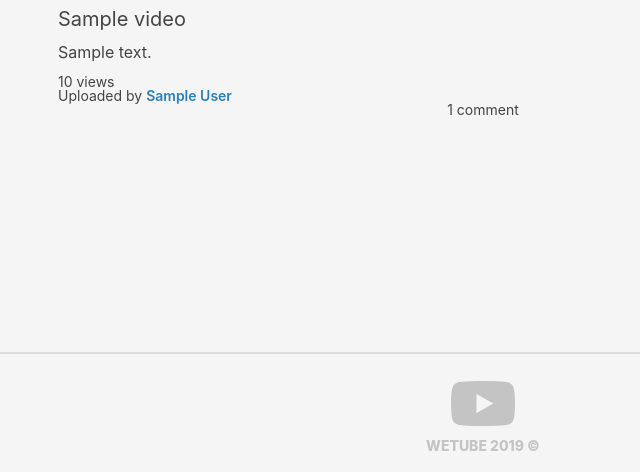
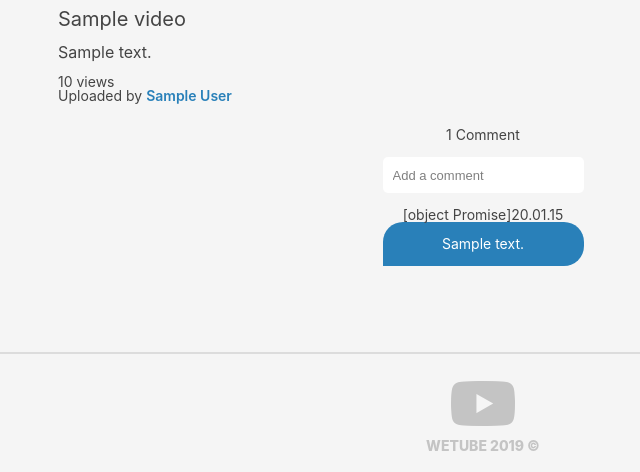
Before and after one commit to Jin-hoKim/Wetube, a Node server app: page /videos/600000000000000000000001 in a window 1280 px wide. Shown: the part 328-800 px from the top of the page, without its empty margins (157-797 px from the left). Run offline with Node 20, Linux system fonts and the light colour scheme; tables that the repository leaves empty hold one stand-in row (values such as "Sample post"); some libraries are stand-ins or nearby versions.

Commit message:
comment 화면에 보여주기, 스타일 적용, // comment 작성자 이름 왜 안나오는가..???

```diff
--- a/assets/js/main.js
+++ b/assets/js/main.js
@@ -1,3 +1,4 @@
 import "../scss/styles.scss";
 import "./videoPlayer.js";
 import "./videoRecorder.js";
+import "./addComment.js";
--- a/assets/scss/pages/videoDetail.scss
+++ b/assets/scss/pages/videoDetail.scss
@@ -41,13 +41,34 @@
                 color: #2980b9;
             }
         }
+    }
 
-        .video__comments {
-            margin-top: 25px;
+    .video__comments {
+        text-align: center;
+        margin-top: 25px;
 
-            .view__comment-number {
-                font-size: 18px;
+        .view__comment-number {
+            font-size: 18px;
+        }
+
+        .add__comment {
+            margin-top: 15px;
+            margin-bottom: 15px;
+        }
+
+        .video__comments-list {
+            li {
+                background-color: #2980b9;
+                color: white;
+                padding: 15px;
+                border-radius: 20px;
+                border-bottom-left-radius: 0px;
+
+                &:not(:last-child) {
+                    margin-bottom: 10px;
+                }
             }
         }
     }
+
 }
--- a/controllers/videoController.js
+++ b/controllers/videoController.js
@@ -1,5 +1,7 @@
 import routes from "../routes";
+import User from "../models/User";
 import Video from "../models/Video";
+import Comment from "../models/Comment";
 
 export const home = async (req, res) => {
 	// res.send("Home");
@@ -82,10 +84,33 @@
 	} = req;
 
 	try {
-		const video = await Video.findById(id).populate("creator");
+		const video = await Video.findById(id)
+			.populate("creator")
+			.populate("comments");
 		res.render("videoDetail.pug", {
 			pageTitle: video.title,
-			video
+			video,
+			dateFormat: dateString => {
+				const d = new Date(dateString);
+				// d.dateFormat("YY/MM/DD");
+				const yy = d
+					.getFullYear()
+					.toString()
+					.substr(2);
+				const mm = d.getMonth() + 1;
+				const dd = d.getDate();
+
+				return `${yy}.${mm < 10 ? `0${mm}` : mm}.${dd < 10 ? `0${dd}` : dd}`;
+			},
+			getCreator: async userId => {
+				try {
+					const u = await User.findById(userId);
+					console.log(u.name);
+					return u.email;
+				} catch (err) {
+					console.log(err);
+				}
+			}
 		});
 	} catch (error) {
 		console.log("--------------------------------------------");
@@ -178,3 +203,26 @@
 		res.end();
 	}
 };
+
+export const postAddComment = async (req, res) => {
+	const {
+		params: { id },
+		body: { comment },
+		user
+	} = req;
+
+	try {
+		const video = await Video.findById(id);
+		const newComment = await Comment.create({
+			text: comment,
+			creator: user.id
+		});
+		video.comments.push(newComment.id);
+		video.save();
+	} catch (error) {
+		console.log(error);
+		res.status(400);
+	} finally {
+		res.end();
+	}
+};
--- a/routers/apiRouter.js
+++ b/routers/apiRouter.js
@@ -1,9 +1,10 @@
 import express from "express";
 import routes from "../routes";
-import { postRegistView } from "../controllers/videoController";
+import { postRegistView, postAddComment } from "../controllers/videoController";
 
 const apiRouter = express.Router();
 
 apiRouter.post(routes.registerView, postRegistView);
+apiRouter.post(routes.addComment, postAddComment);
 
 export default apiRouter;
--- a/routes.js
+++ b/routes.js
@@ -37,6 +37,9 @@
 const API = "/api";
 const REGISTER_VIEW = "/:id/view";
 
+// comment
+const ADD_COMMENT = "/:id/comment";
+
 const routes = {
 	home: HOME,
 	join: JOIN,
@@ -74,7 +77,8 @@
 	instagramCallback: INSTAGRAM_CALLBACK,
 
 	api: API,
-	registerView: REGISTER_VIEW
+	registerView: REGISTER_VIEW,
+	addComment: ADD_COMMENT
 };
 
 export default routes;
--- a/static/styles.css
+++ b/static/styles.css
@@ -845,7 +845,23 @@
       font-size: 14px;
       font-weight: 600;
       color: #2980b9; }
-    .video-detail__container .video__info .video__comments {
-      margin-top: 25px; }
-      .video-detail__container .video__info .video__comments .view__comment-number {
-        font-size: 18px; }
+  .video-detail__container .video__comments {
+    text-align: center;
+    margin-top: 25px; }
+    .video-detail__container .video__comments .view__comment-number {
+      font-size: 18px; }
+    .video-detail__container .video__comments .add__comment {
+      margin-top: 15px;
+      margin-bottom: 15px; }
+    .video-detail__container .video__comments .video__comments-list li {
+      background-color: #2980b9;
+      color: white;
+      padding: 15px;
+      -webkit-border-radius: 20px;
+         -moz-border-radius: 20px;
+              border-radius: 20px;
+      -webkit-border-bottom-left-radius: 0px;
+         -moz-border-radius-bottomleft: 0px;
+              border-bottom-left-radius: 0px; }
+      .video-detail__container .video__comments .video__comments-list li:not(:last-child) {
+        margin-bottom: 10px; }
--- a/views/videoDetail.pug
+++ b/views/videoDetail.pug
@@ -16,15 +16,28 @@
                         span Edit Video
             h5.video__title=video.title
             p.video__description=video.description
-            if video.views === 1
-                span.video__views 1 view
+            if video.views <= 1
+                span.video__views #{video.views} view
             else
                 span.video__views #{video.views} views
             .video__author
                 | Uploaded by
                 a(href=routes.userProfile(video.creator.id))=video.creator.name
         .video__comments
-            if video.comments.length === 1
-                span.video__comment-number 1 comment
+            if video.comments.length === 0
+                span.video__comment-number No Comment
+            else if video.comments.length === 1
+                span.video__comment-number 1 Comment
             else
-                span.video__comment-number #{video.comments.length} comments
+                span.video__comment-number #{video.comments.length} Comments
+            form.add__comment#jsAddComment
+                input(type="text", placeholder="Add a comment", name="comment")
+            ul.video__comments-list
+                each comment in video.comments
+                    .comment__created
+                        span.comment__creator
+                            | #{getCreator(comment.creator)}
+                        span.comment__createAt
+                            | #{dateFormat(comment.createAt)}
+                    li
+                        span=comment.text
```
Also changed, not shown: assets/js/addComment.js (added, +34 -0 lines), static/main.js.
